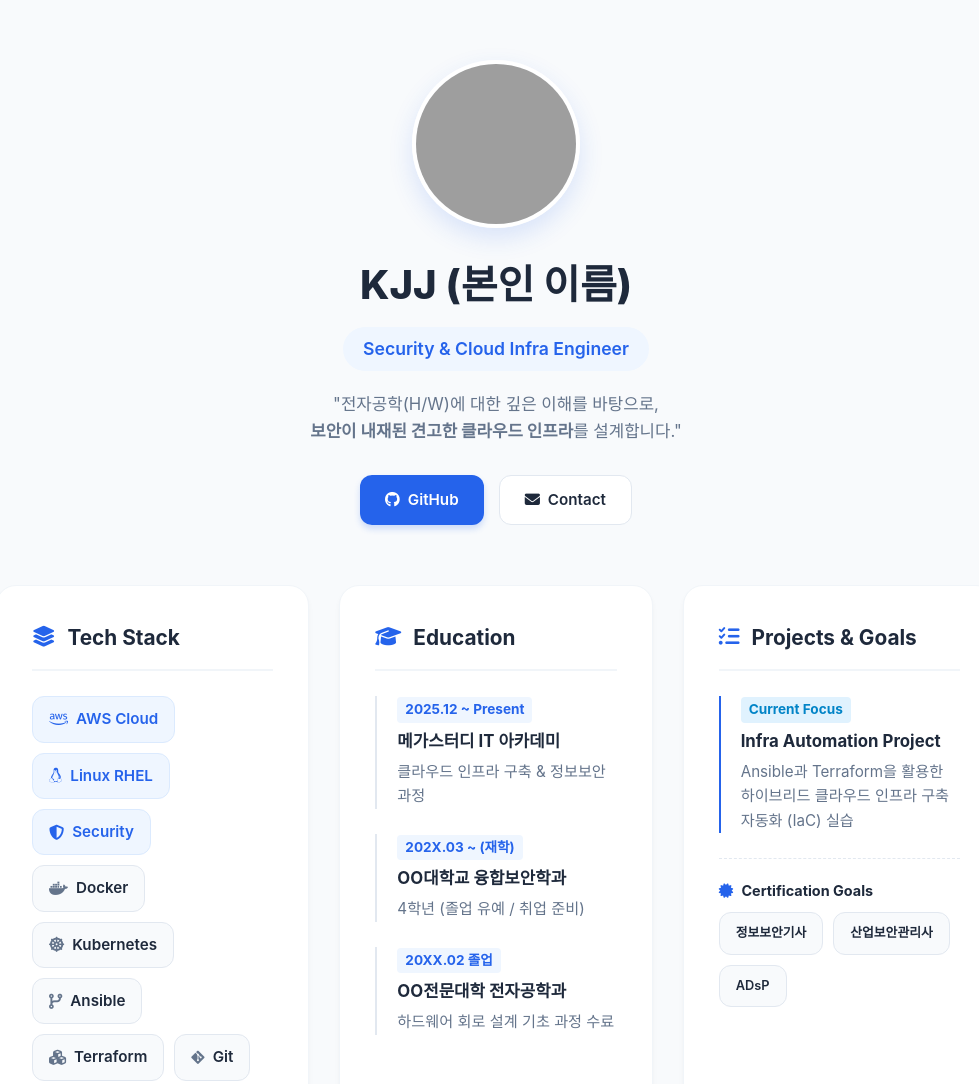
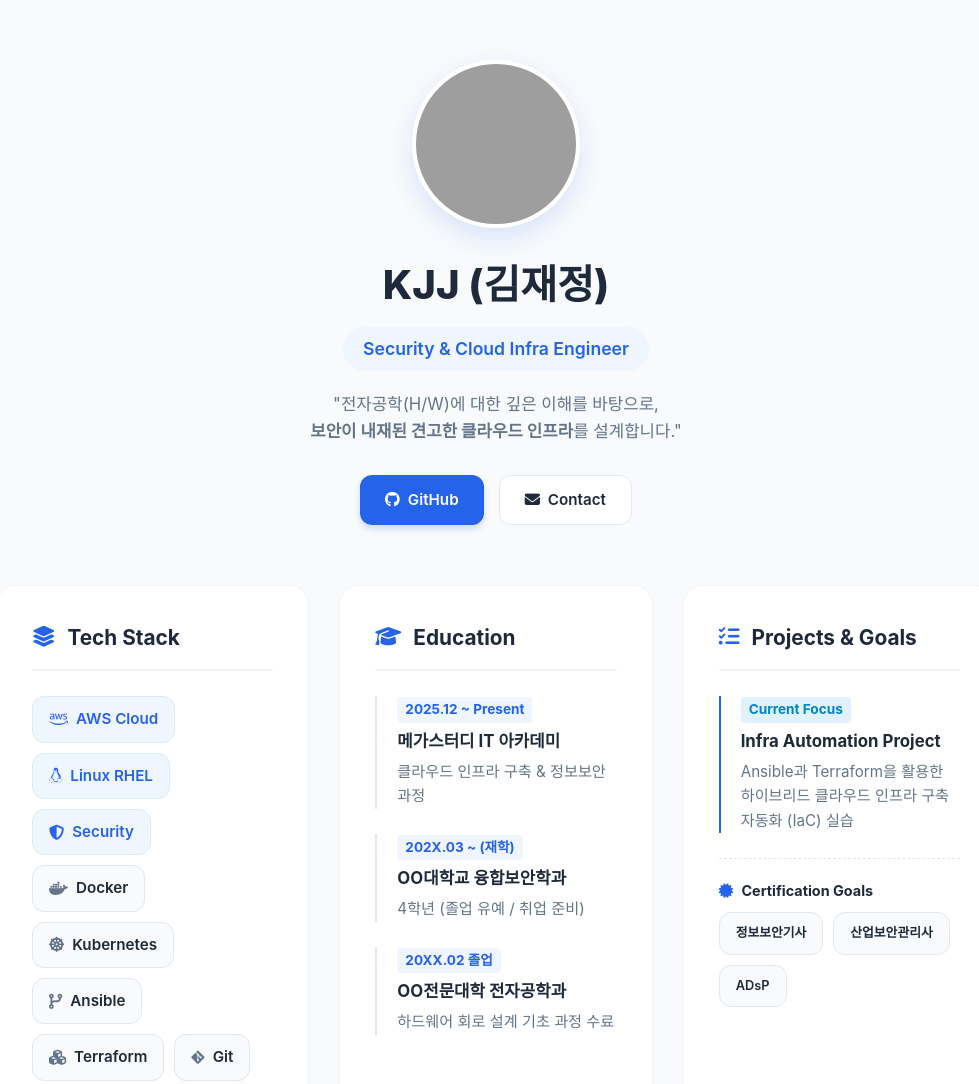
Before and after one commit to KJJ-art/resume, a plain HTML site: page index.html in a window 1280 px wide. Shown: the top 1084 px of the page, without its empty margins (144-1123 px from the left). Drawn offline with Linux system fonts and the light colour scheme; grey boxes are pictures that could not be loaded.

Commit message:
Update index.html

```diff
--- a/index.html
+++ b/index.html
@@ -206,7 +206,7 @@
                      onerror="this.src='https://ui-avatars.com/api/?name=K+J&background=2563eb&color=fff&size=200&font-size=0.4'">
             </div>
 
-            <h1>KJJ (본인 이름)</h1>
+            <h1>KJJ (김재정)</h1>
             <span class="tagline">Security & Cloud Infra Engineer</span>
 
             <p class="bio">
```
